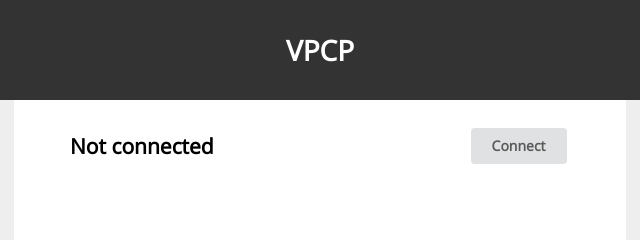
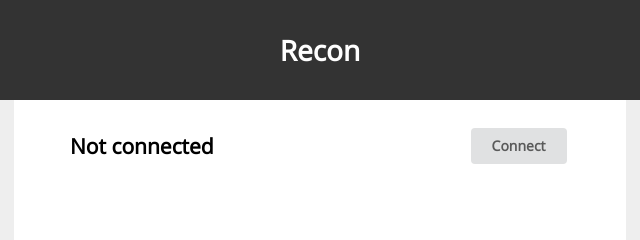
Before and after one commit to relay-control/relay-client, a plain HTML site: page src/web/index.html in a window 1280 px wide. Shown: the top 240 px of the page, 320-960 px from the left. Drawn offline with Linux system fonts and the light colour scheme.

Commit message:
Relabel into 'Recon'

```diff
--- a/src/electron/package.json
+++ b/src/electron/package.json
@@ -1,6 +1,6 @@
 {
-  "name": "vpcp",
-  "productName": "VPCP",
+  "name": "recon",
+  "productName": "Recon",
   "version": "1.0.0",
   "description": "",
   "main": "main.js",
--- a/src/web/index.html
+++ b/src/web/index.html
@@ -20,7 +20,7 @@
 
 <div id="menu">
 	<header>
-		<h1>VPCP</h1>
+		<h1>Recon</h1>
 	</header>
 	<section>
 		<header class="with-button">
```
Also changed, not shown: 1 other file.
